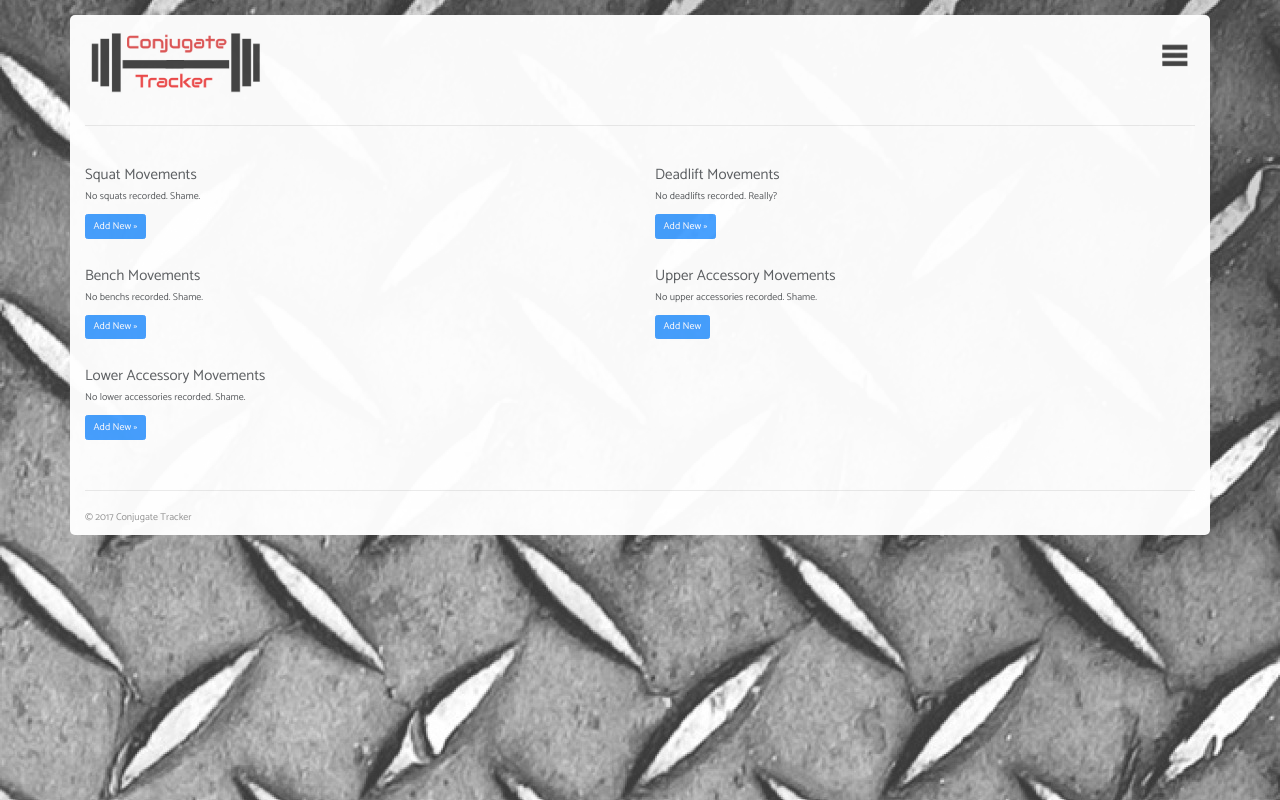
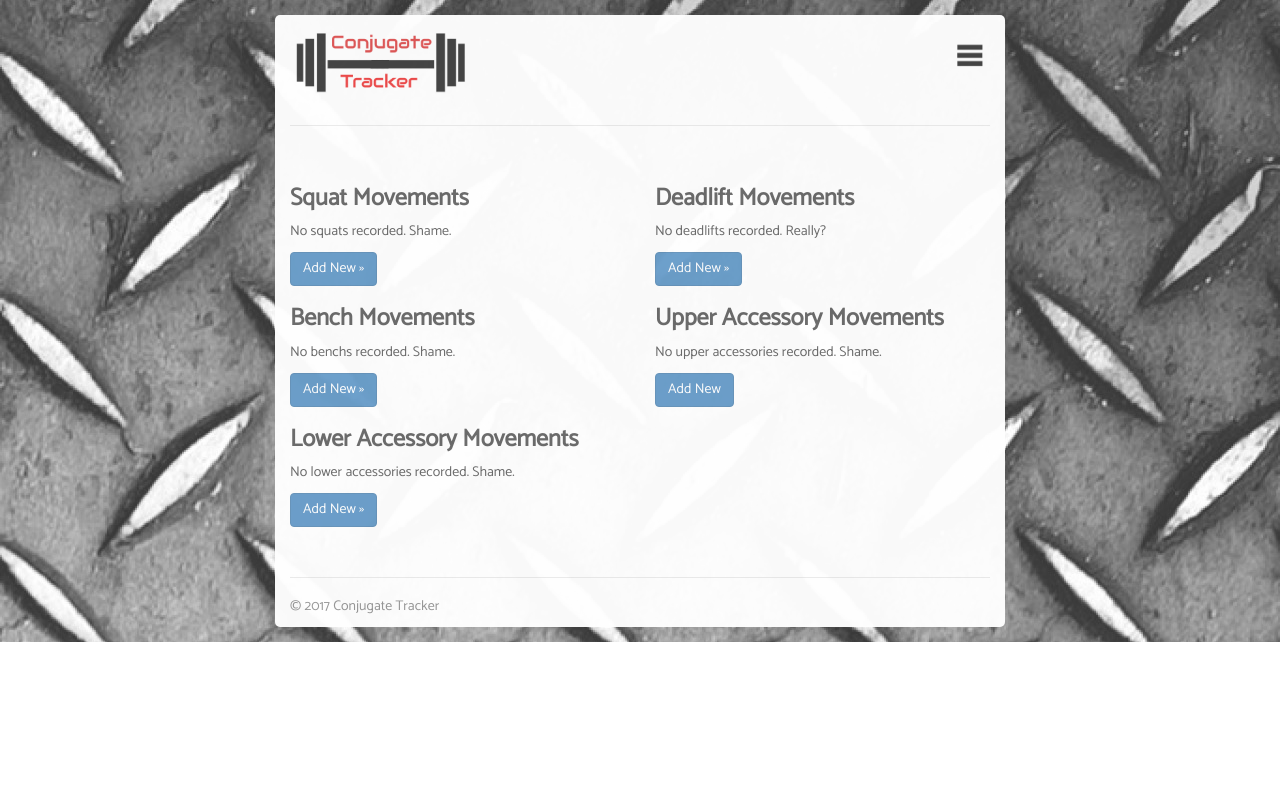
Before and after one commit to StrongAndClumsy/ConjugateTracker, a Django app: page / in a window 1280 px wide. Run offline with Django 3.2, Linux system fonts and the light colour scheme; the visitor is signed in with stand-in values (Sample User, id 1); data that the repository does not hold is empty; some libraries are stand-ins or nearby versions.

Commit message:
styling
font styling on home page.
initial button styling in nav bar

```diff
--- a/tracker/static/css/style.css
+++ b/tracker/static/css/style.css
@@ -119,7 +119,6 @@ body {
 }
 .bodyimage {
 	background-image: url("/static/images/diamondplate.jpg");
-	height:100vh;
 	padding:15px;
 }
 
--- a/tracker/templates/tracker/base.html
+++ b/tracker/templates/tracker/base.html
@@ -52,14 +52,14 @@
           <div type="button" class="hamburger_icon collapsed" data-toggle="collapse" data-target="#header-menu">
           </div>
           <ul class="header_menu collapse" id="header-menu">
-            <li role="presentation" class="active header_item"><a href="/">Home for {{user_name.title}}</a></li>
-            <li role="presentation" class="active header_item"><a href="{% url 'tracker:squat_new' %}">Add New Squat</a></li>
-            <li role="presentation" class="active header_item"><a href="{% url 'tracker:bench_new' %}">Add New Bench</a></li>
-            <li role="presentation" class="active header_item"><a href="{% url 'tracker:deadlift_new' %}">Add New Deadlift</a></li>
-            <li role="presentation" class="active header_item"><a href="{% url 'tracker:upper_new' %}">Add New Upper Accessory</a></li>
-            <li role="presentation" class="active header_item"><a href="{% url 'tracker:lower_new' %}">Add New Lower Accessory</a></li>
-            <li role="presentation" class="header_item"><a href="mailto:admin@conjugatetracker.com">Email Admin</a></li>
-            <li role="presentation" class="header_item"><a href="/logout">Sign Out</a></li>
+            <li type="button" role="presentation" class="active header_item btn btn-default"><a href="/">Home for {{user_name.title}}</a></li>
+            <li type="button" role="presentation" class="active header_item btn btn-default"><a href="{% url 'tracker:squat_new' %}">Add New Squat</a></li>
+            <li type="button" role="presentation" class="active header_item btn btn-default"><a href="{% url 'tracker:bench_new' %}">Add New Bench</a></li>
+            <li type="button" role="presentation" class="active header_item btn btn-default"><a href="{% url 'tracker:deadlift_new' %}">Add New Deadlift</a></li>
+            <li type="button" role="presentation" class="active header_item btn btn-default"><a href="{% url 'tracker:upper_new' %}">Add New Upper Accessory</a></li>
+            <li type="button" role="presentation" class="active header_item btn btn-default"><a href="{% url 'tracker:lower_new' %}">Add New Lower Accessory</a></li>
+            <li type="button" role="presentation" class="header_item btn btn-default"><a href="mailto:admin@conjugatetracker.com">Email Admin</a></li>
+            <li type="button" role="presentation" class="header_item btn btn-default"><a href="/logout">Sign Out</a></li>
           </ul>
         </nav>
       </div>
--- a/tracker/templates/tracker/index.html
+++ b/tracker/templates/tracker/index.html
@@ -6,7 +6,7 @@
       Multiple lines will require custom code not provided by Bootstrap. -->
       <div class="row marketing">
         <div class="col-lg-6">
-          <h4>Squat Movements</h4>
+          <h3><b>Squat Movements</b></h3>
           {% if latest_squat_list %}
           <ul>
               {% for squat in latest_squat_list %}
@@ -19,7 +19,7 @@
 
           <p><a class="btn btn-primary" href="{% url 'tracker:squat_new' %}" role="button">Add New &raquo;</a></p>
 
-          <h4>Bench Movements</h4>
+          <h3><b>Bench Movements</b></h3>
           {% if latest_bench_list %}
           <ul>
               {% for bench in latest_bench_list %}
@@ -31,7 +31,7 @@
           {% endif %}
           <p><a class="btn btn-primary" href="{% url 'tracker:bench_new' %}" role="button">Add New &raquo;</a></p>
 
-          <h4>Lower Accessory Movements</h4>
+          <h3><b>Lower Accessory Movements</b></h3>
           {% if latest_loweraccessory_list %}
           <ul>
               {% for loweraccessory in latest_loweraccessory_list %}
@@ -46,7 +46,7 @@
         </div>
 
         <div class="col-lg-6">
-          <h4>Deadlift Movements</h4>
+          <h3><b>Deadlift Movements</b></h3>
           {% if latest_deadlift_list %}
           <ul>
               {% for deadlift in latest_deadlift_list %}
@@ -60,7 +60,7 @@
 
           <p><a class="btn btn-primary" href="{% url 'tracker:deadlift_new' %}" role="button">Add New &raquo;</a></p>
 
-          <h4>Upper Accessory Movements</h4>
+          <h3><b>Upper Accessory Movements</b></h3>
           {% if latest_upperaccessory_list %}
           <ul>
               {% for upperaccessory in latest_upperaccessory_list %}
```
